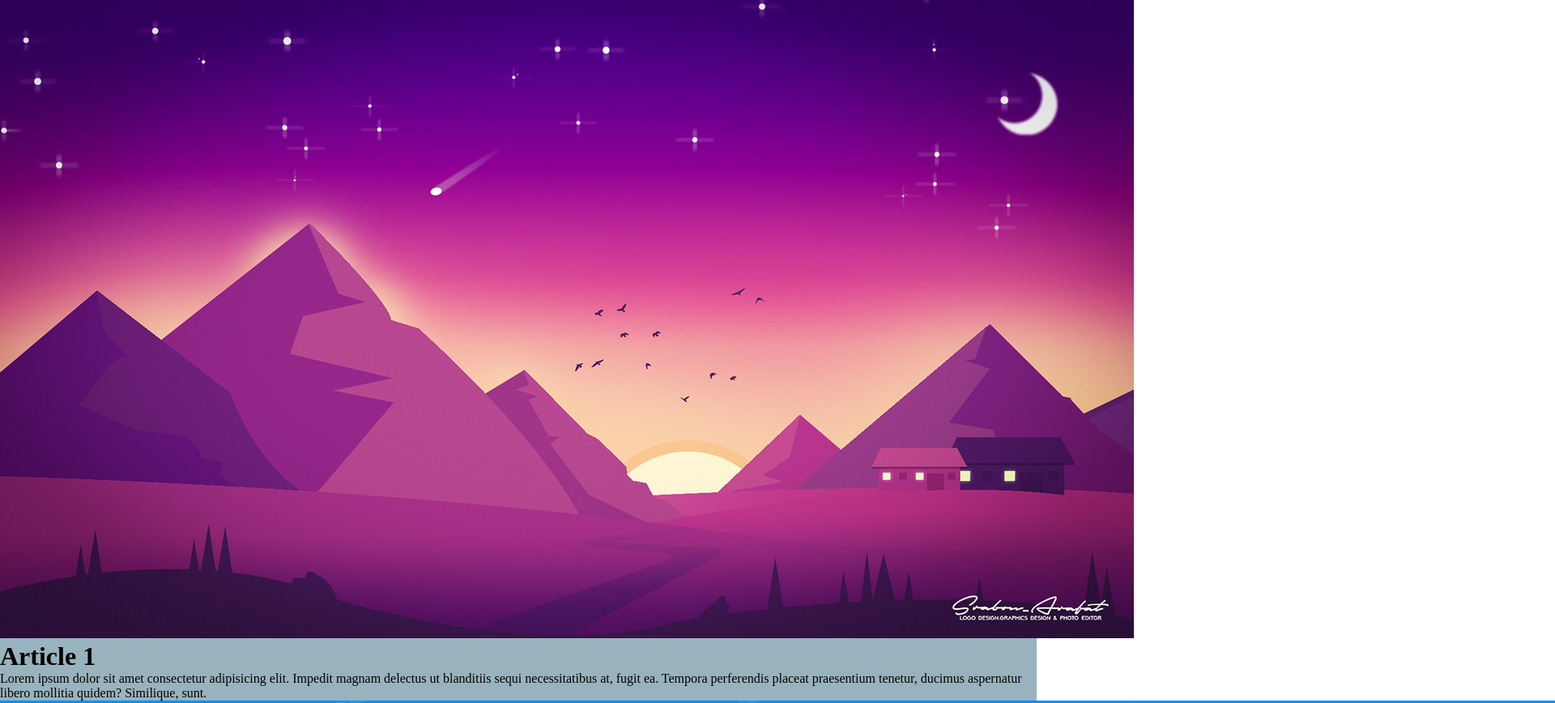
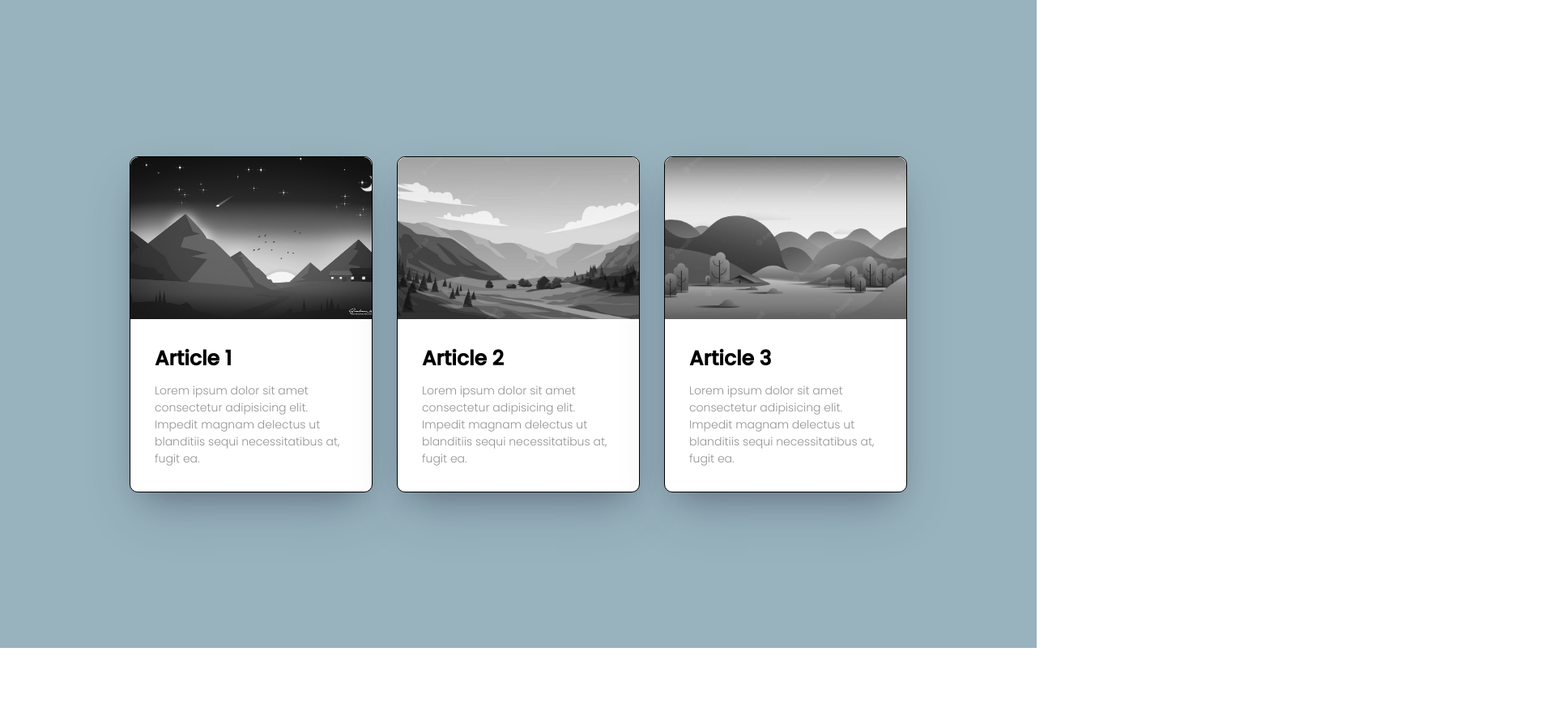
Before and after one commit to PierreWTH/Exo_Flexcards, a plain HTML site: page index.html in a window 1280 px wide. Shown: the top 868 px of the page at 81% size, 1920 px wide, since content can reach past the window. After the commit the page ends 800 px from the top, so only its background shows below. Drawn offline with Linux system fonts and the light colour scheme.

Commit message:
fin premiere partie

```diff
--- a/css/style.css
+++ b/css/style.css
@@ -1,3 +1,5 @@
+@import url('https://fonts.googleapis.com/css2?family=Poppins:wght@300;500&display=swap');
+
 * {
     margin: 0;
     padding: 0;
@@ -6,6 +8,55 @@
 }
 
 #container {
+    display: flex;
     min-height: 100vh;
     background: rgba(68, 117, 136, 0.548);
+    justify-content: center;
+    align-items: center;
+    gap: 30px;
+    flex-wrap: wrap;
+
 }
+
+.card{
+    background: white;
+    width: 300px;
+    border-radius: 10px;
+    border: 1px solid black;
+    overflow: hidden;
+    box-shadow: rgba(50, 50, 93, 0.25) 0px 30px 60px -12px, rgba(0, 0, 0, 0.3) 0px 18px 36px -18px;
+
+}
+
+.card-header {
+    height: 200px;
+
+}
+
+.card-header img{
+    width: 100%;
+    height: 100%;
+    object-fit: cover;
+    filter: grayscale(1);
+    transition: 1s;
+    border-radius: 10px 10px 0 0;
+}
+
+.card-header img:hover{
+    filter: grayscale(0);
+}
+
+.card-text{
+    padding: 30px;
+}
+
+.card-text h1{
+    font-size: 25px;
+    margin-bottom: 10px;
+}
+
+.card-text p {
+    font-size: 14px;
+    font-weight: 300;
+    color: rgb(147, 147, 147);
+}
--- a/index.html
+++ b/index.html
@@ -16,7 +16,18 @@
             <div class="card-text">
                 <h1>Article 1</h1>
                 <p>
-                    Lorem ipsum dolor sit amet consectetur adipisicing elit. Impedit magnam delectus ut blanditiis sequi necessitatibus at, fugit ea. Tempora perferendis placeat praesentium tenetur, ducimus aspernatur libero mollitia quidem? Similique, sunt.
+                    Lorem ipsum dolor sit amet consectetur adipisicing elit. Impedit magnam delectus ut blanditiis sequi necessitatibus at, fugit ea.
+                </p>
+            </div>
+        </div>
+        <div class="card">
+            <div class="card-header">
+                <img src="img/image1.png" alt="">
+            </div>
+            <div class="card-text">
+                <h1>Article 2</h1>
+                <p>
+                    Lorem ipsum dolor sit amet consectetur adipisicing elit. Impedit magnam delectus ut blanditiis sequi necessitatibus at, fugit ea.
                 </p>
             </div>
         </div>
@@ -25,20 +36,9 @@
                 <img src="img/image3.png" alt="">
             </div>
             <div class="card-text">
-                <h1>Article 2</h1>
-                <p>
-                    Lorem ipsum dolor sit amet consectetur adipisicing elit. Impedit magnam delectus ut blanditiis sequi necessitatibus at, fugit ea. Tempora perferendis placeat praesentium tenetur, ducimus aspernatur libero mollitia quidem? Similique, sunt.
-                </p>
-            </div>
-        </div>
-        <div class="card">
-            <div class="card-header">
-                <img src="img/image1.png" alt="">
-            </div>
-            <div class="card-text">
                 <h1>Article 3</h1>
                 <p>
-                    Lorem ipsum dolor sit amet consectetur adipisicing elit. Impedit magnam delectus ut blanditiis sequi necessitatibus at, fugit ea. Tempora perferendis placeat praesentium tenetur, ducimus aspernatur libero mollitia quidem? Similique, sunt.
+                    Lorem ipsum dolor sit amet consectetur adipisicing elit. Impedit magnam delectus ut blanditiis sequi necessitatibus at, fugit ea.
                 </p>
             </div>
         </div>
```
